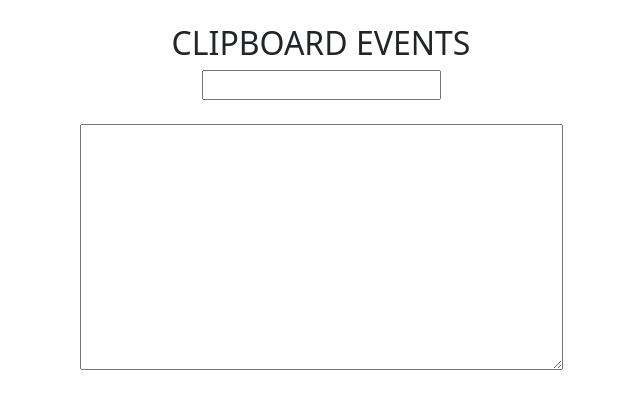
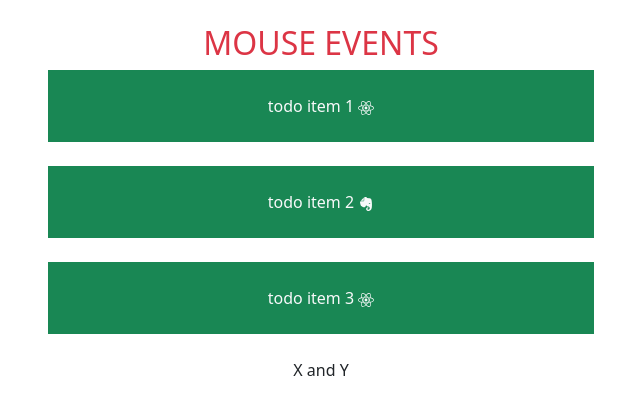
Before and after one commit to akif-onder/React-Class-Notes, a React (Create React App) app in the folder rc06_forms_otherEvents/forms_otherevents/: page / in a window 1280 px wide. Shown: the top 414 px of the page, without its empty margins (319-959 px from the left). Built offline with nearby package versions, Linux system fonts and the light colour scheme.

Commit message:
mouse events completed

```diff
--- a/rc06_forms_otherEvents/forms_otherevents/package.json
+++ b/rc06_forms_otherEvents/forms_otherevents/package.json
@@ -9,6 +9,7 @@
     "bootstrap": "^5.1.3",
     "react": "^18.2.0",
     "react-dom": "^18.2.0",
+    "react-icons": "^4.4.0",
     "react-scripts": "5.0.1",
     "web-vitals": "^2.1.0"
   },
--- a/rc06_forms_otherEvents/forms_otherevents/src/App.js
+++ b/rc06_forms_otherEvents/forms_otherevents/src/App.js
@@ -3,13 +3,15 @@ import "./App.css";
 import Form from "./components/1-forms/Form";
 import FormObject from "./components/1-forms/FormObjects";
 import KeyboardClipboard from "./components/2-keyboardClipbooardEvents/KeyboardClipboard";
+import MouseEvent from "./components/3-mouseEvents/MouseEvent";
 
 function App() {
   return (
     <div className="container mt-4 text-center" >
       {/* <Form /> */}
       {/* <FormObject/> */}
-      <KeyboardClipboard/>
+      {/* <KeyboardClipboard/> */}
+      <MouseEvent/>
     </div>
   );
 }
--- /dev/null
+++ b/rc06_forms_otherEvents/forms_otherevents/src/components/3-mouseEvents/MouseEvent.jsx
@@ -0,0 +1,46 @@
+import { useState } from "react";
+import { FaReact } from "react-icons/fa";
+import { FaEvernote } from "react-icons/fa";
+
+const MouseEvent = () => {
+  const [visible, setVisible] = useState(false);
+
+  const [toggleBG, setToggleBG] = useState(false);
+
+
+  const handleDoubleClick = (e) => {
+    setToggleBG(!toggleBG);
+    toggleBG ? (e.target.className) = 'bg-danger text-light w-50 p-4 mt-4' : (e.target.className) = 'bg-success text-light w-50 p-4 mt-4'
+  };
+
+  return (
+    <div className="container text-center d-flex flex-column align-items-center mt-4">
+      <h2 className="text-danger">MOUSE EVENTS</h2>
+
+      <div
+        id="todo-1"
+        className="bg-success text-light w-50 p-4"
+        onMouseLeave={() => setVisible(false)}
+        onMouseEnter={() => setVisible(true)}
+      >
+        todo item 1 <FaReact />
+      </div>
+      {visible && <p>This is a hint...</p>}
+
+      <div id="todo-2" className="bg-success text-light w-50 p-4 mt-4" onDoubleClick={handleDoubleClick}>
+        todo item 2 <FaEvernote />
+      </div>
+
+      <div id="todo-3" className="bg-success text-light w-50 p-4 my-4">
+        todo item 3 <FaReact />
+      </div>
+
+      <p>X and Y</p>
+      {/* <p className="text-danger fw-bold">
+      {coordX} {coordY}
+    </p> */}
+    </div>
+  );
+};
+
+export default MouseEvent;
```
Also changed, not shown: 1 other file (tests, documents, lock files or other folders).
